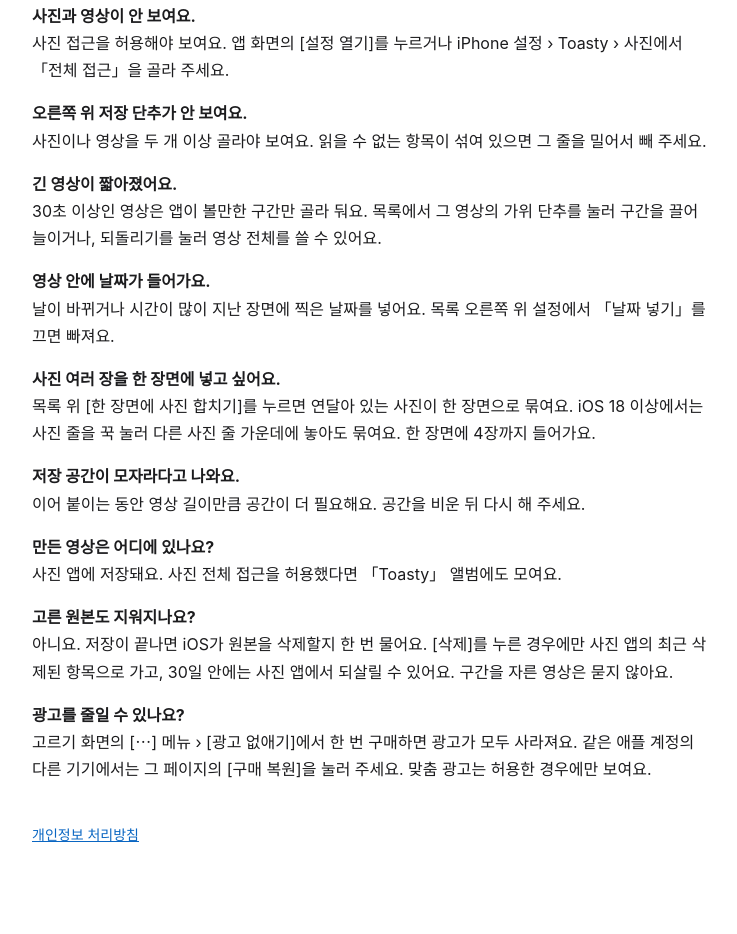
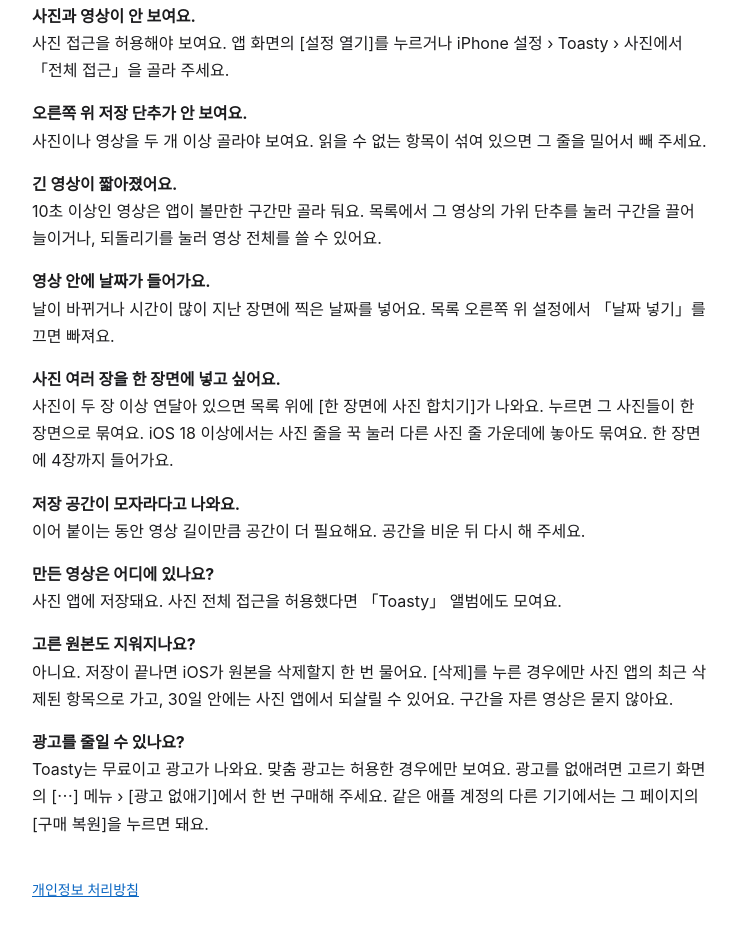
Before and after one commit to checknihongo/toasty, a plain HTML site: page index.html in a window 1280 px wide. Shown: the part 286-1220 px from the top of the page, without its empty margins (268-1005 px from the left). Before the commit the page ends 1165 px from the top, so only its background shows below. Drawn offline with Linux system fonts and the light colour scheme.

Commit message:
Add files via upload

```diff
--- a/index.html
+++ b/index.html
@@ -6,12 +6,12 @@
 <h2>자주 묻는 질문</h2>
 <p><strong>사진과 영상이 안 보여요.</strong><br>사진 접근을 허용해야 보여요. 앱 화면의 [설정 열기]를 누르거나 iPhone 설정 › Toasty › 사진에서 「전체 접근」을 골라 주세요.</p>
 <p><strong>오른쪽 위 저장 단추가 안 보여요.</strong><br>사진이나 영상을 두 개 이상 골라야 보여요. 읽을 수 없는 항목이 섞여 있으면 그 줄을 밀어서 빼 주세요.</p>
-<p><strong>긴 영상이 짧아졌어요.</strong><br>30초 이상인 영상은 앱이 볼만한 구간만 골라 둬요. 목록에서 그 영상의 가위 단추를 눌러 구간을 끌어 늘이거나, 되돌리기를 눌러 영상 전체를 쓸 수 있어요.</p>
+<p><strong>긴 영상이 짧아졌어요.</strong><br>10초 이상인 영상은 앱이 볼만한 구간만 골라 둬요. 목록에서 그 영상의 가위 단추를 눌러 구간을 끌어 늘이거나, 되돌리기를 눌러 영상 전체를 쓸 수 있어요.</p>
 <p><strong>영상 안에 날짜가 들어가요.</strong><br>날이 바뀌거나 시간이 많이 지난 장면에 찍은 날짜를 넣어요. 목록 오른쪽 위 설정에서 「날짜 넣기」를 끄면 빠져요.</p>
-<p><strong>사진 여러 장을 한 장면에 넣고 싶어요.</strong><br>목록 위 [한 장면에 사진 합치기]를 누르면 연달아 있는 사진이 한 장면으로 묶여요. iOS 18 이상에서는 사진 줄을 꾹 눌러 다른 사진 줄 가운데에 놓아도 묶여요. 한 장면에 4장까지 들어가요.</p>
+<p><strong>사진 여러 장을 한 장면에 넣고 싶어요.</strong><br>사진이 두 장 이상 연달아 있으면 목록 위에 [한 장면에 사진 합치기]가 나와요. 누르면 그 사진들이 한 장면으로 묶여요. iOS 18 이상에서는 사진 줄을 꾹 눌러 다른 사진 줄 가운데에 놓아도 묶여요. 한 장면에 4장까지 들어가요.</p>
 <p><strong>저장 공간이 모자라다고 나와요.</strong><br>이어 붙이는 동안 영상 길이만큼 공간이 더 필요해요. 공간을 비운 뒤 다시 해 주세요.</p>
 <p><strong>만든 영상은 어디에 있나요?</strong><br>사진 앱에 저장돼요. 사진 전체 접근을 허용했다면 「Toasty」 앨범에도 모여요.</p>
 <p><strong>고른 원본도 지워지나요?</strong><br>아니요. 저장이 끝나면 iOS가 원본을 삭제할지 한 번 물어요. [삭제]를 누른 경우에만 사진 앱의 최근 삭제된 항목으로 가고, 30일 안에는 사진 앱에서 되살릴 수 있어요. 구간을 자른 영상은 묻지 않아요.</p>
-<p><strong>광고를 줄일 수 있나요?</strong><br>고르기 화면의 [⋯] 메뉴 › [광고 없애기]에서 한 번 구매하면 광고가 모두 사라져요. 같은 애플 계정의 다른 기기에서는 그 페이지의 [구매 복원]을 눌러 주세요. 맞춤 광고는 허용한 경우에만 보여요.</p>
+<p><strong>광고를 줄일 수 있나요?</strong><br>Toasty는 무료이고 광고가 나와요. 맞춤 광고는 허용한 경우에만 보여요. 광고를 없애려면 고르기 화면의 [⋯] 메뉴 › [광고 없애기]에서 한 번 구매해 주세요. 같은 애플 계정의 다른 기기에서는 그 페이지의 [구매 복원]을 누르면 돼요.</p>
 <footer><a href="privacy.html">개인정보 처리방침</a></footer>
 </body></html>
```
